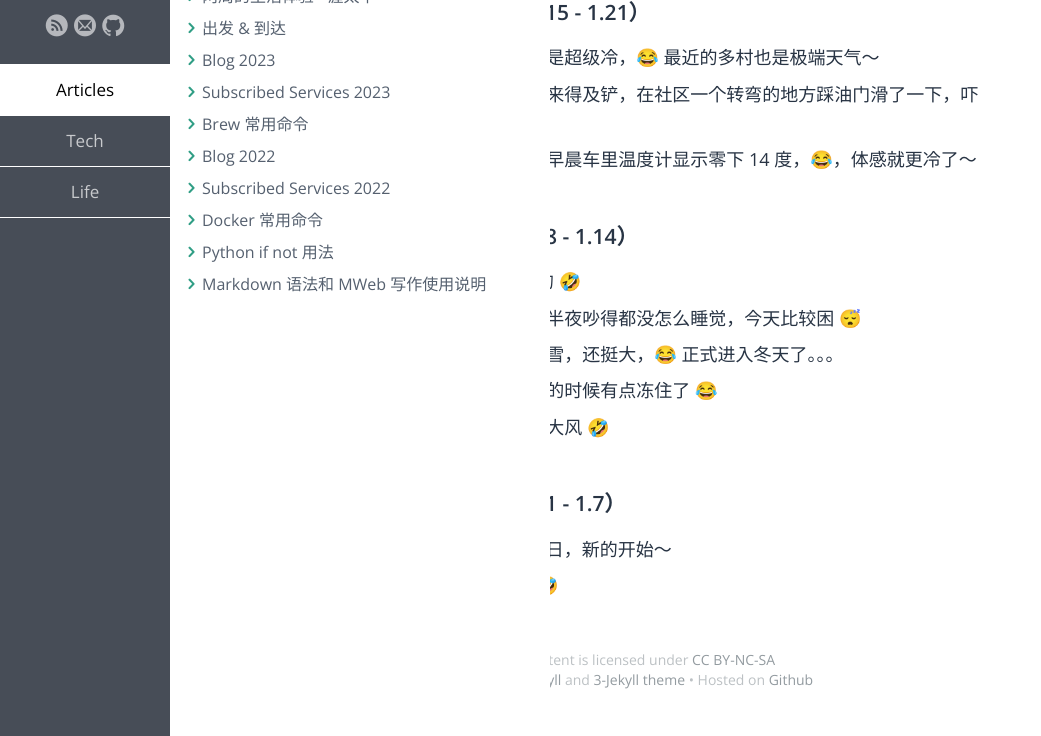
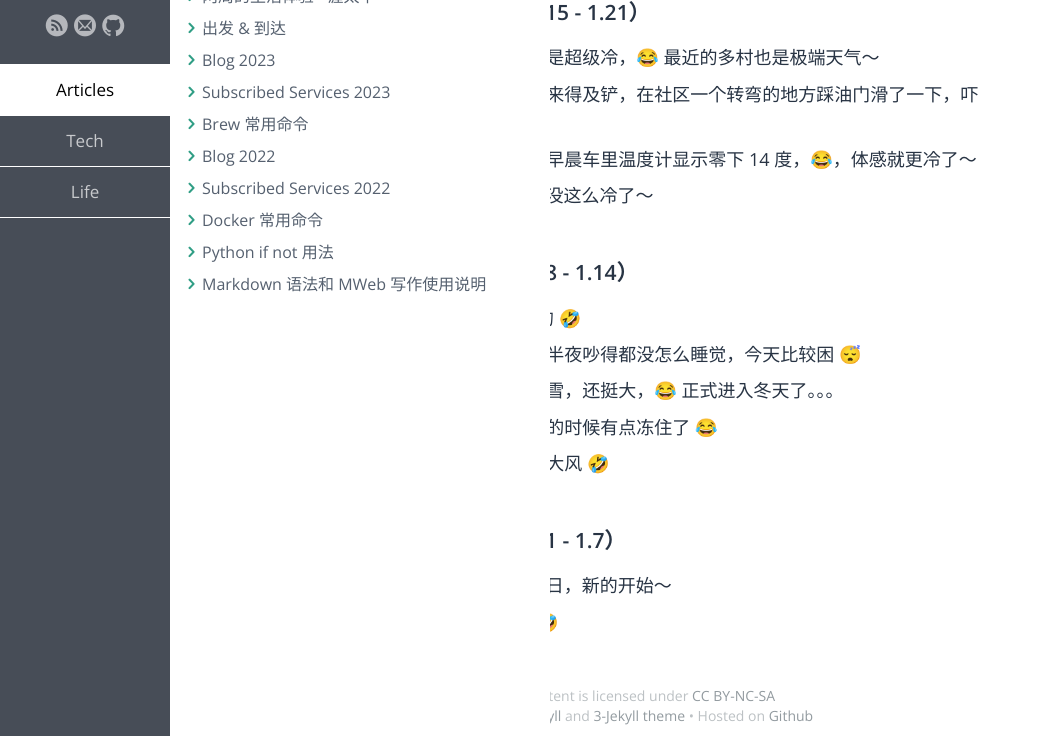
Before and after one commit to samxupeiran/samxupeiran.github.io, a Jekyll site: the page built from _posts/life/2024-01-02-my-blog.md, in a window 1280 px wide, cut to the strip 164-900 px from the top of the page. Shown: the whole strip, without its empty margins (0-1041 px from the left). Built offline with Jekyll 4.4.1, drawn with Linux system fonts in a browser that asks for light colours; some web fonts are replaced.

Commit message:
feat: add weekly blog 1.19

```diff
--- a/_posts/life/2024-01-02-my-blog.md
+++ b/_posts/life/2024-01-02-my-blog.md
@@ -10,6 +10,7 @@ tags: Blog
      - 1.15 大降温，虽然天气但是超级冷，😂 最近的多村也是极端天气～
      - 1.16 早晨下雪，路面还没来得及铲，在社区一个转弯的地方踩油门滑了一下，吓我一跳 😂
      - 1.17 这周真的是冷爆了，早晨车里温度计显示零下 14 度，😂，体感就更冷了～
+     - 1.19 Friday haha, 下周就没这么冷了～
 
 - ### 2024 年 1 月 第 2 周（1.8 - 1.14）
      - 1.8 周一，还是比较忙碌的 🤣
```
